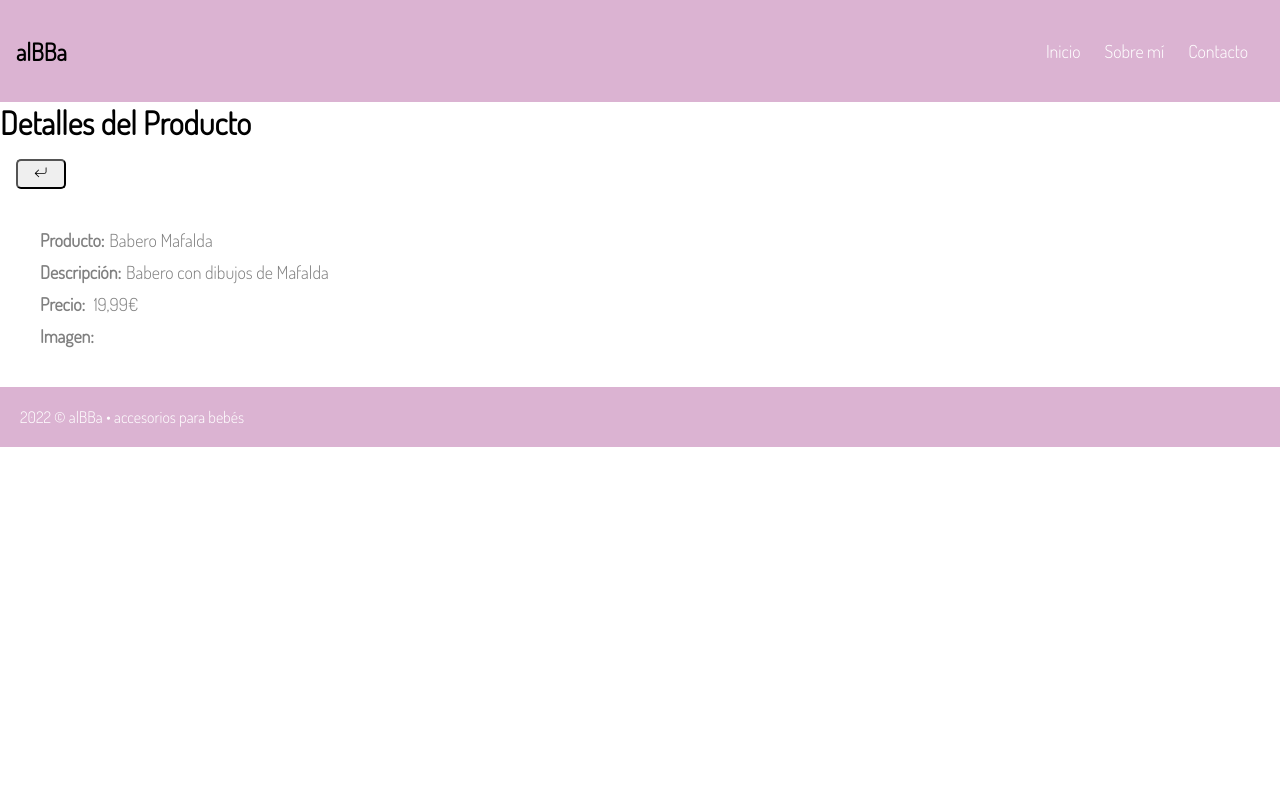
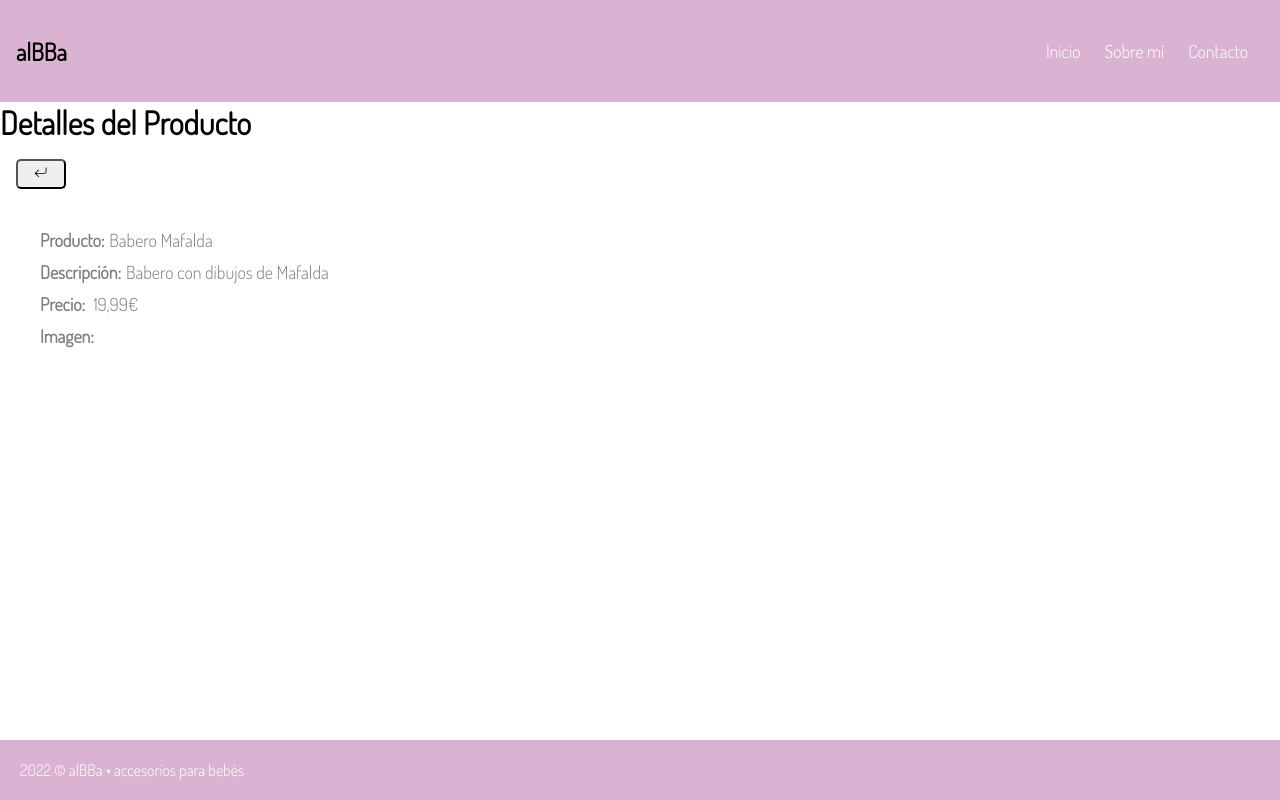
Before and after one commit to albaMCh/albba, a Next.js app: page /productos/babero-mafalda in a window 1280 px wide. Built offline with nearby package versions, Linux system fonts and the light colour scheme.

Commit message:
Mejoras de estilos en el footer

```diff
--- a/components/footer.component.tsx
+++ b/components/footer.component.tsx
@@ -3,7 +3,7 @@ import styles from "../styles/Footer.module.scss";
 export const Footer = () => {
   return (
     <div className={styles.footer}>
-      <p>2022 © alBBa • accesorios para bebés</p>
+      <span>2022 © alBBa • accesorios para bebés</span>
     </div>
   );
 };
--- a/styles/Footer.module.scss
+++ b/styles/Footer.module.scss
@@ -2,6 +2,11 @@
 
 .footer {
   background-color: $main-background-color;
-  padding: 20px;
+  padding: 0 20px;
   color: $main-color;
+  position: absolute;
+  bottom: 0;
+  width: 100%;
+  height: 60px; /* Set the fixed height of the footer here */
+  line-height: 60px; /* Vertically center the text there */
 }
--- a/styles/globals.css
+++ b/styles/globals.css
@@ -24,3 +24,11 @@ a {
   justify-content: center;
   align-items: center;
 }
+
+html {
+  position: relative;
+  min-height: 100%;
+}
+body {
+  margin-bottom: 60px; /* Margin bottom by footer height */
+}
```
